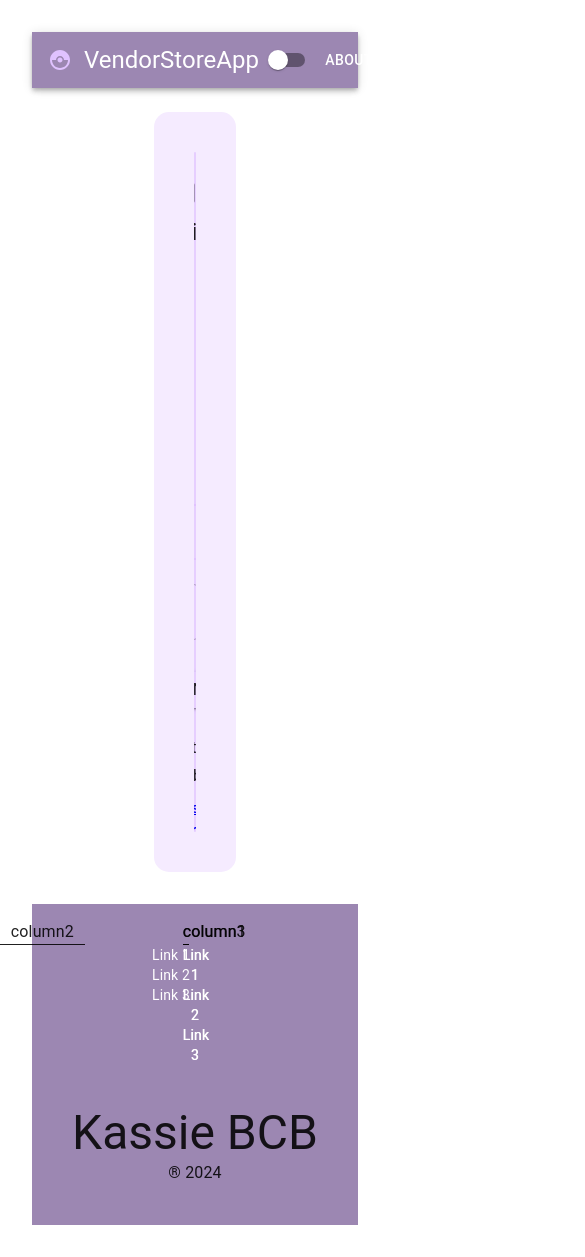
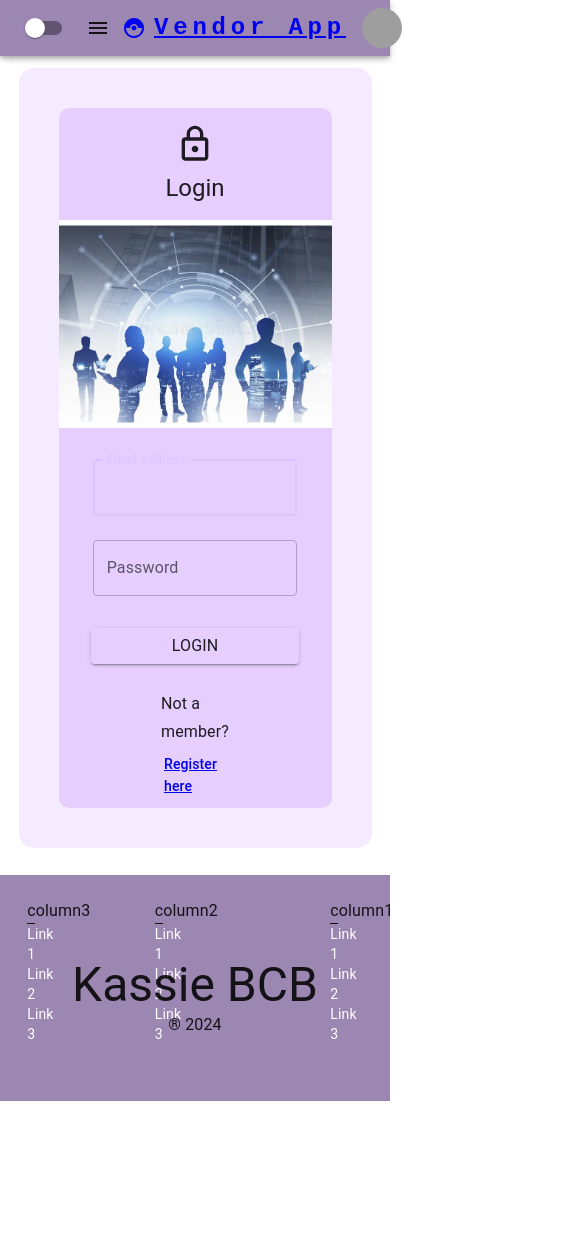
Before and after one commit to KassieSanisclaws/Vendor-Store-, a React (Vite) app: page /login in a window 390 px wide. Shown: the top 1257 px of the page, 585 px wide, since content can reach past the window. After the commit the page ends 1101 px from the top, so only its background shows below. Built offline with nearby package versions, Linux system fonts and the light colour scheme; grey boxes are pictures that could not be loaded.

Commit message:
updated changes to form componen t and header and footer for responsiveness.

```diff
--- a/src/Components/Forms/form.tsx
+++ b/src/Components/Forms/form.tsx
@@ -1,6 +1,6 @@
 import React, { useState } from 'react';
 import { Link } from 'react-router-dom';
-import { CssBaseline, Container, Box, TextField, Typography, Button, Snackbar, Alert, AlertColor } from '@mui/material';
+import { CssBaseline, Container, Box, TextField, Typography, Button, Snackbar, Alert, AlertColor, Grid } from '@mui/material';
 import MainImg from "../../assets/Pictures/Untitled2.png";
 
 
@@ -434,9 +434,9 @@ export function Form({
     }
 
     return (
-        <Container maxWidth="xl" sx={{ height: "100%", mt: 3, mb: 6 }} style={{ width: containerWidth }}>
-            <Box sx={{ height: "100%" }}>
-                <Container sx={{ bgcolor: mode === "dark" ? "#47008F" : "#F5EBFF", height: "90vh", padding: "40px", overflow: "hidden", paddingBlock: "40px", borderRadius: "15px" }}>
+        <Grid container sx={{ height: "100%", display: "flex", justifyContent: "center"}}>
+            <Box sx={{ height: "100%", margin: "3% 5% 7% 5%" }}>
+                <Box sx={{ bgcolor: mode === "dark" ? "#47008F" : "#F5EBFF", padding: "40px", overflow: "hidden", paddingBlock: "40px", borderRadius: "15px" }}>
                     <CssBaseline />
                     <Box sx={{  bgcolor: mode === "dark" ? "primary.dark" : "primary.light",
                                        height: "100%",
@@ -446,6 +446,22 @@ export function Form({
                                        overflowY: "auto",
                                        scrollbarColor: mode === "dark" ? "#47008F #F5EBFF" : "#F5EBFF #47008F",
                                        scrollbarWidth: "thin",
+                                       maxWidth: "100%",
+                                       '@media (min-width: 350px)': {
+                                        maxWidth: "350px",
+                                        },
+                                        '@media (min-width:390px)': {
+                                        maxWidth: "350px",
+                                        },
+                                       '@media (min-width:420px)': {
+                                        maxWidth: "350px",
+                                       },
+                                        '@media (min-width:700px)': {
+                                         maxWidth: "450px",
+                                        },
+                                       '@media (min-width:960px)': {
+                                       maxWidth: "600px",
+                                       },
                                        }}>
                         <Box sx={{ display: "flex", flexDirection: "column", alignItems: "center" }}>
                             {icon}
@@ -828,8 +844,8 @@ export function Form({
 
                         </Box>
                     </Box>
-                </Container>
+                </Box>
             </Box>
-        </Container>
+        </Grid>
     )
 }
--- a/src/Main-Layout/footer.tsx
+++ b/src/Main-Layout/footer.tsx
@@ -1,15 +1,24 @@
 import { Link } from 'react-router-dom';
 import { useThemeMode } from '../main';
 import { Container, Box, Grid, Typography } from '@mui/material';
+import { display } from '@mui/system';
 
 
 export const Footer = () => {
     const { mode } = useThemeMode();
     return (
-            <Box sx={{ width: "100%", height: "1000%", bgcolor: mode === "dark" ? "primary.light" : "primary.dark" }}>
-                <Container maxWidth="xl" >
-                    <Grid container spacing={{ xs: 2, md: 3 }} columnSpacing={{ sx: 4, sm: 8, md: 12 }} justifyContent="center">
-                        <Grid item xs={1} sm={4} md={4} >
+            <Grid sx={{ width: "100%", height: "100%", bgcolor: mode === "dark" ? "primary.light" : "primary.dark", py: { xs: 3, md: 7}}}>
+                {/* <Container maxWidth="xl" > */}
+                    <Grid container spacing={{ xs: 2, md: 3 }}
+                          columnSpacing={{ sx: 4, sm: 8, md: 12 }}
+                          sx={{
+                                display: "flex",
+                                justifyContent: "center",
+                                alignItems: "center",
+                                height: "4vh",
+                          }}
+                          >
+                        <Grid item xs={1} sm={4}>
                             <Box borderBottom={1.5} width="25%">column1</Box>
                             <Box>
                                 <Link style={{ textDecoration: "none", color: "#fff" }}
@@ -31,7 +40,7 @@ export const Footer = () => {
                             </Box>
                         </Grid>
 
-                        <Grid item xs={14} sm={4} marginLeft="-13rem">
+                        <Grid item xs={1} sm={4} marginLeft="-13rem">
                             <Box borderBottom={1.5} width="25%">column2</Box>
                             <Box>
                                 <Link style={{ textDecoration: "none", color: "#fff" }}
@@ -78,7 +87,7 @@ export const Footer = () => {
                     <Box textAlign="center" pt={{ xs: 5, sm: 10 }} pb={{ xs: 5, sm: 0 }}>
                         <Typography variant='h3'>Kassie BCB</Typography> &reg; {new Date().getFullYear()}
                     </Box>
-                </Container>
-            </Box>
+                {/* </Container> */}
+            </Grid>
     );
     }
--- a/src/Main-Layout/header.tsx
+++ b/src/Main-Layout/header.tsx
@@ -1,66 +1,176 @@
+import React from 'react';
 import { Link } from 'react-router-dom';
 import { useThemeMode } from '../main';
-import { AppBar, Toolbar, IconButton, Stack, Button, Typography, Switch } from '@mui/material';
+import { AppBar, Container, Toolbar, IconButton, Box, Button, Typography, Switch, Menu, Tooltip, Avatar,  MenuItem } from '@mui/material';
 import { CatchingPokemon } from '@mui/icons-material';
+import MenuIcon from '@mui/icons-material/Menu';
 
+const pages = ["About", "Login", "Vendor", "ContactUs"];
+const settings = ["Profile", "Settings", "Logout"];
 
 export const Header = () => {
     const { mode, toggleThemeMode } = useThemeMode();
+    const [anchorElNav, setAnchorElNav] = React.useState<null | HTMLElement>(null);
+    const [anchorElUser, setAnchorElUser] = React.useState<null | HTMLElement>(null);
+
+    const handleOpenNavMenu = (event: React.MouseEvent<HTMLElement>) => {
+        setAnchorElNav(event.currentTarget);
+    };
+    const handleOpenUserMenu = (event: React.MouseEvent<HTMLElement>) => {
+        setAnchorElUser(event.currentTarget);
+    };
+
+    const handleCloseUserMenu = () => {
+        setAnchorElUser(null);
+    };
+
+    const handleCloseNavMenu = () => {
+        setAnchorElNav(null);
+    };
+
     return (
         <AppBar position="static" sx={{ bgcolor: mode === "dark" ? "primary.light" : "primary.dark", }}>
-            <Toolbar>
-                <IconButton size="large" edge="start" color="secondary" aria-label="logo">
-                    <CatchingPokemon /> {/* this line will change for icon img  */}
-                </IconButton>
-
-                <Typography variant="h5" component="div" sx={{ flexGrow: 1 }}>
+         <Container maxWidth="xl">
+              <Toolbar disableGutters>
+                <Link to="/">
+                <CatchingPokemon sx={{ display: { xs: 'none', md: 'flex' }, mr: 1 }} /> {/* this line will change for icon img  */}
+                </Link>
+                <Typography
+                    variant="h6"
+                    noWrap
+                    component="a"
+                    href="#app-bar-with-responsive-menu"
+                    sx={{
+                        mr: 2,
+                        display: { xs: 'none', md: 'flex' },
+                        fontFamily: 'monospace',
+                        fontWeight: 700,
+                        letterSpacing: '.3rem',
+                        color: 'inherit',
+                        textDecoration: 'none',
+                    }}
+                  >
                     <Link style={{ textDecoration: "none", color: "#fff" }}
                         to="/">
                         VendorStoreApp
                     </Link>
                 </Typography>
-
                 {/* Light / dark mode toggle switch. */}
                   <Switch
-                    checked={mode === "dark"} //Sets chekced state based om current mode.
-                    onChange={toggleThemeMode} //calls the toggleThemeMode function to change the mode.
+                    checked={mode === "dark"}
+                    onChange={toggleThemeMode}
                     color="default"
                   />
-
-                <Stack direction="row" spacing={2}>
-                    <Button color="inherit" >
+                  <Box sx={{ flexGrow: 1, display: { xs: 'flex', md: 'none' } }}>
+                        <IconButton
+                            size="large"
+                            aria-label="account of current user"
+                            aria-controls="menu-appbar"
+                            aria-haspopup="true"
+                            onClick={handleOpenNavMenu}
+                            color="inherit"
+                        >
+                            <MenuIcon />
+                        </IconButton>
+                        <Menu
+                            id="menu-appbar"
+                            anchorEl={anchorElNav}
+                            anchorOrigin={{
+                                vertical: 'bottom',
+                                horizontal: 'left',
+                            }}
+                            keepMounted
+                            transformOrigin={{
+                                vertical: 'top',
+                                horizontal: 'left',
+                            }}
+                            open={Boolean(anchorElNav)}
+                            onClose={handleCloseNavMenu}
+                            sx={{
+                                display: { xs: 'block', md: 'none' },
+                            }}
+                        >
+                            {pages.map((page) => (
+                              <Link style={{ textDecoration: "none", }}
+                                to={`/${page.toLowerCase()}`}>
+                                <MenuItem key={page} onClick={handleCloseNavMenu}>
+                                    <Typography textAlign="center">{page}</Typography>
+                                </MenuItem>
+                              </Link>
+                            ))}
+                        </Menu>
+                    </Box>
+                    <Link to="/">
+                    <CatchingPokemon sx={{ display: { xs: 'flex', md: 'none' }, mr: 1 }} />
+                    </Link>
+                    <Link to="/">
+                    <Typography
+                        variant="h5"
+                        noWrap
+                        component="a"
+                        href="#app-bar-with-responsive-menu"
+                        sx={{
+                            mr: 2,
+                            display: { xs: 'flex', md: 'none' },
+                            flexGrow: 1,
+                            fontFamily: 'monospace',
+                            fontWeight: 700,
+                            letterSpacing: '.3rem',
+                            color: 'inherit',
+                            textDecoration: 'none',
+                        }}
+                    >
+                        Vendor App
+                    </Typography>
+                    </Link>
+                    <Box sx={{ flexGrow: 1, display: { xs: 'none', md: 'flex' } }}>
+                        {pages.map((page) => (
+                            <Button
+                                key={page}
+                                onClick={handleCloseNavMenu}
+                                sx={{ my: 2, color: 'white', display: 'block' }}
+                            >
                                 <Link style={{ textDecoration: "none", color: "#fff" }}
-                            to="/about" >
-                            {"About"}
+                                    to={`/${page.toLowerCase()}`}>
+                                {page}
                                 </Link>
                             </Button>
-                    <Button color="inherit">
-                        <Link style={{ textDecoration: "none", color: "#fff" }}
-                            to="/login">
-                            Login
+                        ))}
+                    </Box>
+
+                    <Box sx={{ flexGrow: 0 }}>
+                        <Tooltip title="Open settings">
+                            <IconButton onClick={handleOpenUserMenu} sx={{ p: 0 }}>
+                                <Avatar alt="Remy Sharp" src="/static/images/avatar/2.jpg" />
+                            </IconButton>
+                        </Tooltip>
+                        <Menu
+                            sx={{ mt: '45px' }}
+                            id="menu-appbar"
+                            anchorEl={anchorElUser}
+                            anchorOrigin={{
+                                vertical: 'top',
+                                horizontal: 'right',
+                            }}
+                            keepMounted
+                            transformOrigin={{
+                                vertical: 'top',
+                                horizontal: 'right',
+                            }}
+                            open={Boolean(anchorElUser)}
+                            onClose={handleCloseUserMenu}
+                        >
+                            <Link to={`/${settings.toLocaleString()}`}>
+                            {settings.map((setting) => (
+                                <MenuItem key={setting} onClick={handleCloseUserMenu}>
+                                    <Typography textAlign="center">{setting}</Typography>
+                                </MenuItem>
+                            ))}
                             </Link>
-                    </Button>
-                    {/* <Button color="inherit">
-                            <Link style={{ textDecoration: "none", color: "#fff" }}
-                               to="/register">
-                                Register
-                            </Link>
-                         </Button> */}
-                    <Button color="inherit">
-                        <Link style={{ textDecoration: "none", color: "#fff" }}
-                            to="/vendor">
-                            Vendor
-                        </Link>
-                    </Button>
-                    <Button color="inherit">
-                        <Link style={{ textDecoration: "none", color: "#fff" }}
-                            to="/contactUs">
-                            ContactUs
-                        </Link>
-                    </Button>
-                </Stack>
-
+                        </Menu>
+                    </Box>
             </Toolbar>
+          </Container>
         </AppBar>
     )
 }
--- a/src/Main-Layout/mainIndex.tsx
+++ b/src/Main-Layout/mainIndex.tsx
@@ -6,7 +6,7 @@ import { useThemeMode } from '../main';
 import { Container, Box, Grid, CssBaseline, ImageListItemBar, IconButton, CircularProgress, Stack } from '@mui/material';
 import { Info } from '@mui/icons-material';
 import ItemDataSample from "../JsonData/dataStructures";
-import '../App.css';
+// import '../App.css';
 
 export const MainIndex = () => {
     const { mode } = useThemeMode();
```
Lines whose indentation alone changed are shown as unchanged.
